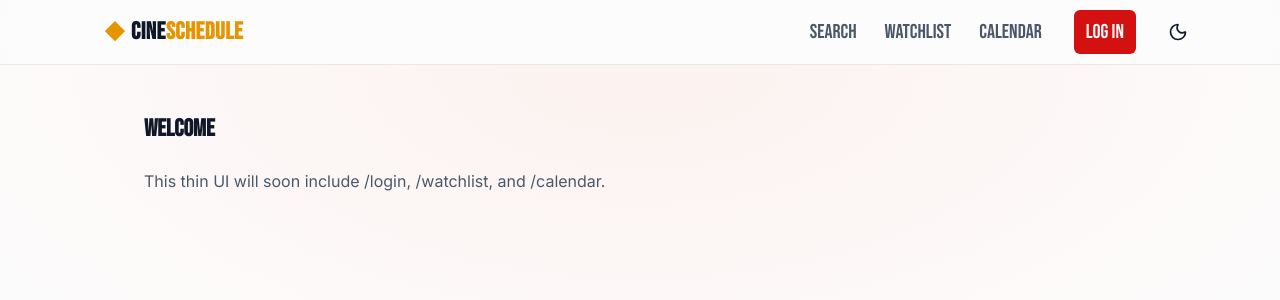
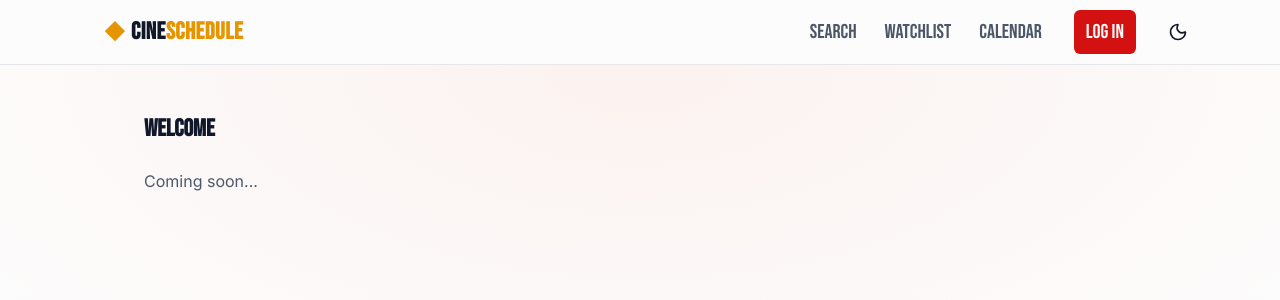
Before and after one commit to jackcritzer/cineschedule-web, a Next.js app: page / in a window 1280 px wide. Shown: the top 300 px of the page. Built offline with nearby package versions, Linux system fonts and the light colour scheme; no server answers.

Commit message:
style: update home page message

```diff
--- a/src/app/page.tsx
+++ b/src/app/page.tsx
@@ -5,7 +5,7 @@ export default function HomePage() {
         <PageShell>
             <h1 className="font-display text-2xl font-semibold">Welcome</h1>
             <p className="text-muted-foreground">
-                This thin UI will soon include /login, /watchlist, and /calendar.
+                Coming soon...
             </p>
         </PageShell>
     );
```
